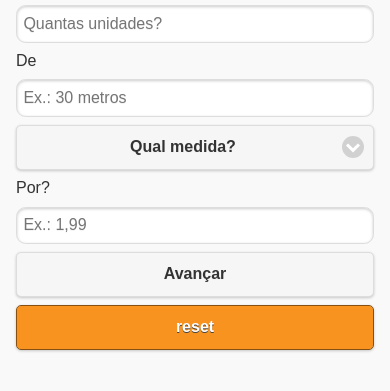
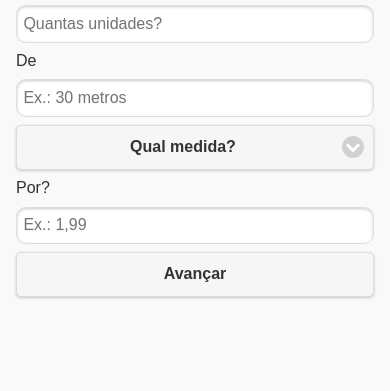
Before and after one commit to petnupe/maisEmConta, a plain HTML site: page www/index.html in a window 390 px wide. Shown: the part 159-550 px from the top of the page. Drawn offline with Linux system fonts and the light colour scheme; some packages are replaced by stand-ins of ours.

Commit message:
quarto commit

```diff
--- a/www/index.html
+++ b/www/index.html
@@ -41,7 +41,6 @@ $(document).ready(function () {
                 'medida': $('#medida1').val(),
                 'valor' : $('#valor1').val().replace(/[^0-9]/g,'')
             };
-
 
         var item2 = {
                 'nome': 'Item 2',
@@ -110,7 +109,6 @@ $(document).ready(function () {
                 <label for="valor1">Por?</label>
                 <input type="tel" class="valor" name="valor1" id="valor1"  placeholder="Ex.: 1,99" />
                 <button data-theme="b" id="btnAvancar">Avançar</button>
-                <button id="reset">reset</button>
             </div>
         </div>
 
```
